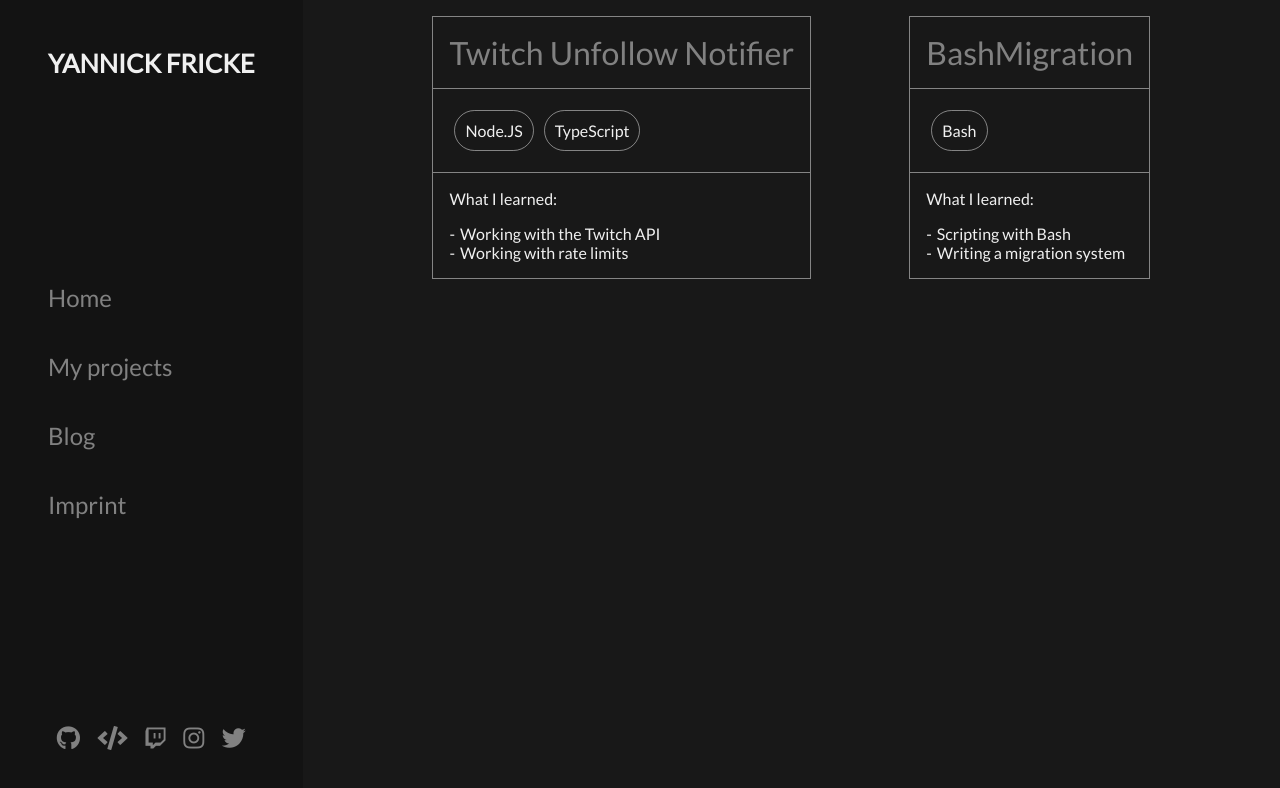
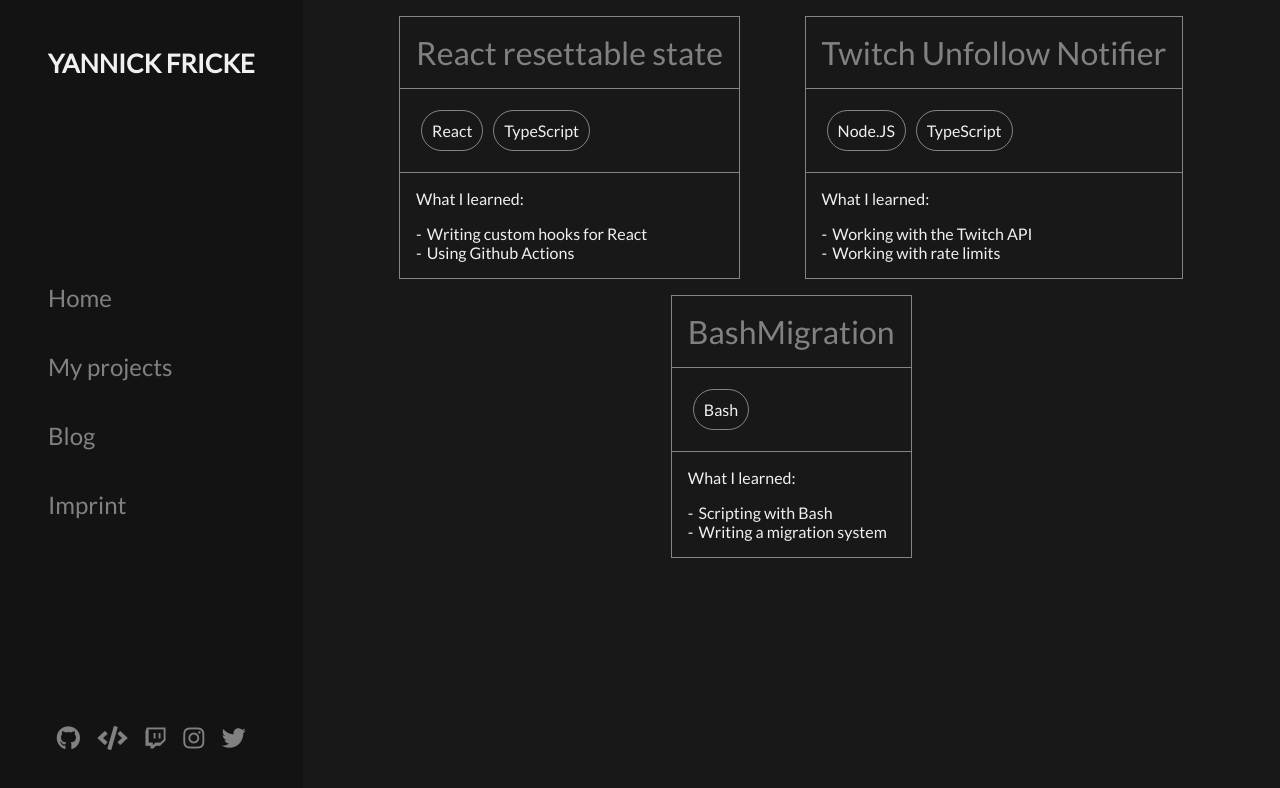
Before and after one commit to YannickFricke/YannickFricke.github.io, a React app: page /projects in a window 1280 px wide. Shown: the top 788 px of the page. Built offline with nearby package versions, Linux system fonts and the light colour scheme.

Commit message:
Added react-resettable-state as project

```diff
--- a/src/Projects/ProjectEntries.ts
+++ b/src/Projects/ProjectEntries.ts
@@ -6,6 +6,18 @@
 }
 
 export const ProjectEntries: IProjectEntry[] = [
+    {
+        name: 'React resettable state',
+        url: 'https://github.com/YannickFricke/react-resettable-state',
+        usedLanguages: [
+            'React',
+            'TypeScript',
+        ],
+        gainedExpertise: [
+            'Writing custom hooks for React',
+            'Using Github Actions',
+        ],
+    },
     {
         name: 'Twitch Unfollow Notifier',
         url: 'https://github.com/YannickFricke/TwitchUnfollowNotifier',
```
